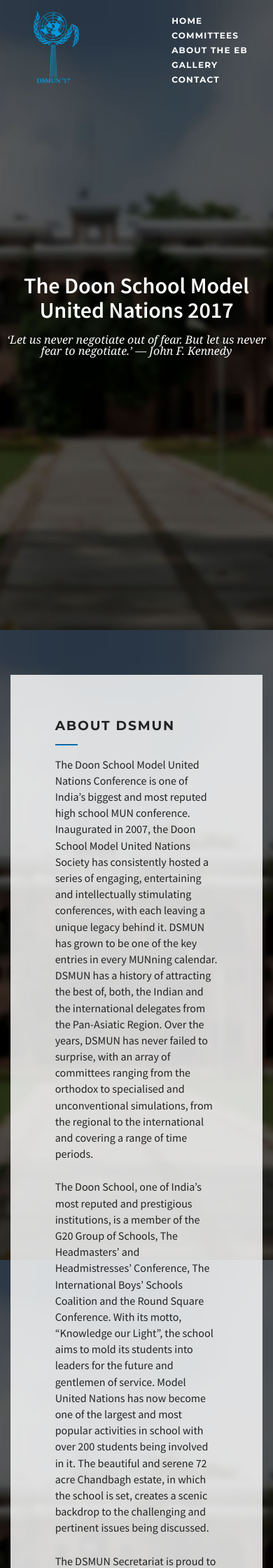
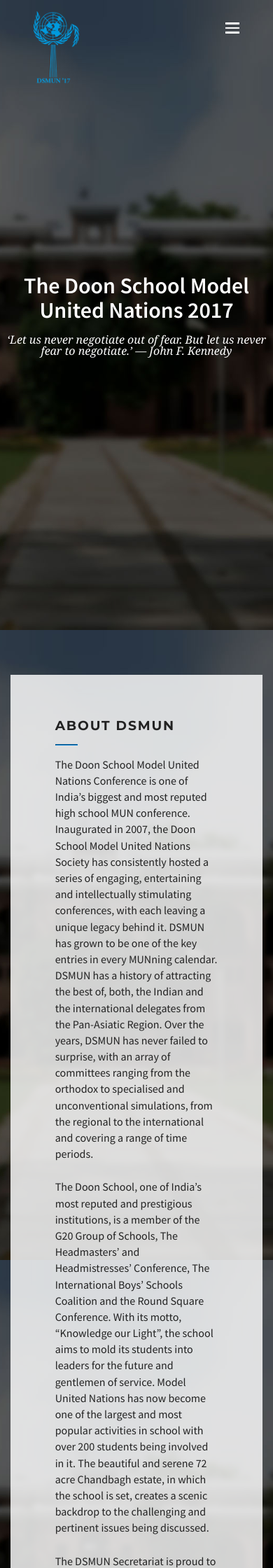
Before and after one commit to pratinav/dsmun17.com, a Jekyll site: the page built from index.html, in a window 390 px wide. Shown: the top 2240 px of the page at 70% size. Built offline with Jekyll 4.4.1, drawn with Linux system fonts in a browser that asks for light colours.

Commit message:
Added updates page and updated nav

```diff
--- a/_includes/header.html
+++ b/_includes/header.html
@@ -1,9 +1,15 @@
 <header>
   <a href="{{ site.baseurl }}/"><img class="logo" src="{{ site.baseurl }}/images/logo_small.png"></a>
+  <a href="#" class="nav-toggle">
+    <span class="nav-line"></span>
+    <span class="nav-line"></span>
+    <span class="nav-line"></span>
+  </a>
   <nav>
     <ul>
       <li><a href="{{ site.baseurl }}/">Home</a></li>
       <li><a href="{{ site.baseurl }}/#committees">Committees</a></li>
+      <li><a href="{{ site.baseurl }}/updates">Updates</a></li>
       <li><a href="{{ site.baseurl }}/about-the-eb">About the EB</a></li>
       <li><a href="{{ site.baseurl }}/gallery">Gallery</a></li>
       <li><a href="{{ site.baseurl }}/contact">Contact</a></li>
--- a/css/style.css
+++ b/css/style.css
@@ -72,11 +72,6 @@
   top: 2em;
   right: 3em;
   left: auto;
-  text-transform: uppercase;
-  letter-spacing: 0.1em;
-  font-size: 0.75em;
-  font-family: "Montserrat", "Roboto", "Source Sans Pro", "Open Sans", "Helvetica Neue", Helvetica, Arial, sans-serif;
-  font-weight: bold;
 }
 
 nav ul {
@@ -88,20 +83,68 @@
 }
 
 nav a {
+  letter-spacing: 0.1em;
+  font-size: 0.75em;
+  text-transform: uppercase;
+  font-family: "Montserrat", "Roboto", "Source Sans Pro", "Open Sans", "Helvetica Neue", Helvetica, Arial, sans-serif;
+  font-weight: bold;
   color: white;
   margin-left: 2em;
   padding-bottom: 2.5px;
 }
 
-@media only screen and (max-width: 640px) {
-  nav ul li {
-    display: block;
-    padding-bottom: 0.75em;
+.nav-toggle {
+  position: fixed;
+  top: 2em;
+  right: 3em;
+  display: none;
+  z-index: 2;
+}
+
+.nav-line {
+  height: 2.5px;
+  width: 20px;
+  background: white;
+  display: block;
+  margin-bottom: 4px;
+}
+
+.nav-open {
+  transform: translateX(0);
+}
+
+@media only screen and (max-width: 950px) {
+  .nav-toggle {
+    display: inline-block;
   }
 
-  nav ul li a {
+  nav {
+    display: block;
+    top: 0;
+    right: 0;
+    height: 100%;
+    max-width: 180px;
+    width: 100%;
+    background: #383838;
+    z-index: 1;
+    padding-top: 4em;
+    transition: transform 200ms ease-in-out;
+    transform: translateX(100%);
+  }
+
+  nav li a {
+    display: block;
+    padding: 1em 0 1em 1em;
     margin-left: 0;
-    padding-bottom: 0;
+    letter-spacing: initial;
+    font-size: 1em;
+    text-transform: none;
+    font-family: "Source Sans Pro", "Open Sans", "Helvetica Neue", Helvetica, Arial, sans-serif;
+    transition: background 200ms ease-in-out;
+  }
+
+  nav li a:hover {
+    background: #444444
   }
 }
 
@@ -654,3 +697,12 @@
   bottom: 0;
   width: 100%;
 }
+
+/**
+ * Updates page styles
+ */
+
+#updates li {
+  line-height: 1.45;
+  margin-bottom: 1em;
+}
```
Also changed, not shown: _includes/footer.html (+8 -0 lines), updates.html (added, +14 -0 lines).
